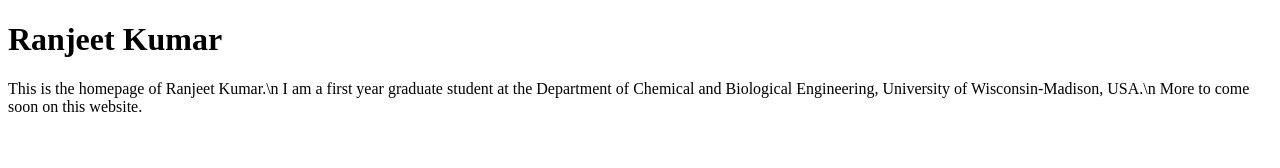
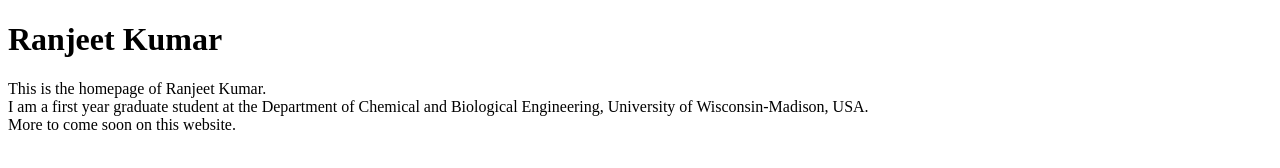
Before and after one commit to ranjeet-kumar/ranjeet-kumar.github.io, a plain HTML site: page index.html in a window 1280 px wide. Drawn offline with Linux system fonts and the light colour scheme.

Commit message:
no message

```diff
--- a/index.html
+++ b/index.html
@@ -3,8 +3,8 @@
 <body>
 <h1>Ranjeet Kumar</h1>
 <p>
-This is the homepage of Ranjeet Kumar.\n
-I am a first year graduate student at the Department of Chemical and Biological Engineering, University of Wisconsin-Madison, USA.\n
+This is the homepage of Ranjeet Kumar.<br>
+I am a first year graduate student at the Department of Chemical and Biological Engineering, University of Wisconsin-Madison, USA.<br>
 More to come soon on this website.
 </p>
 </body>
```
